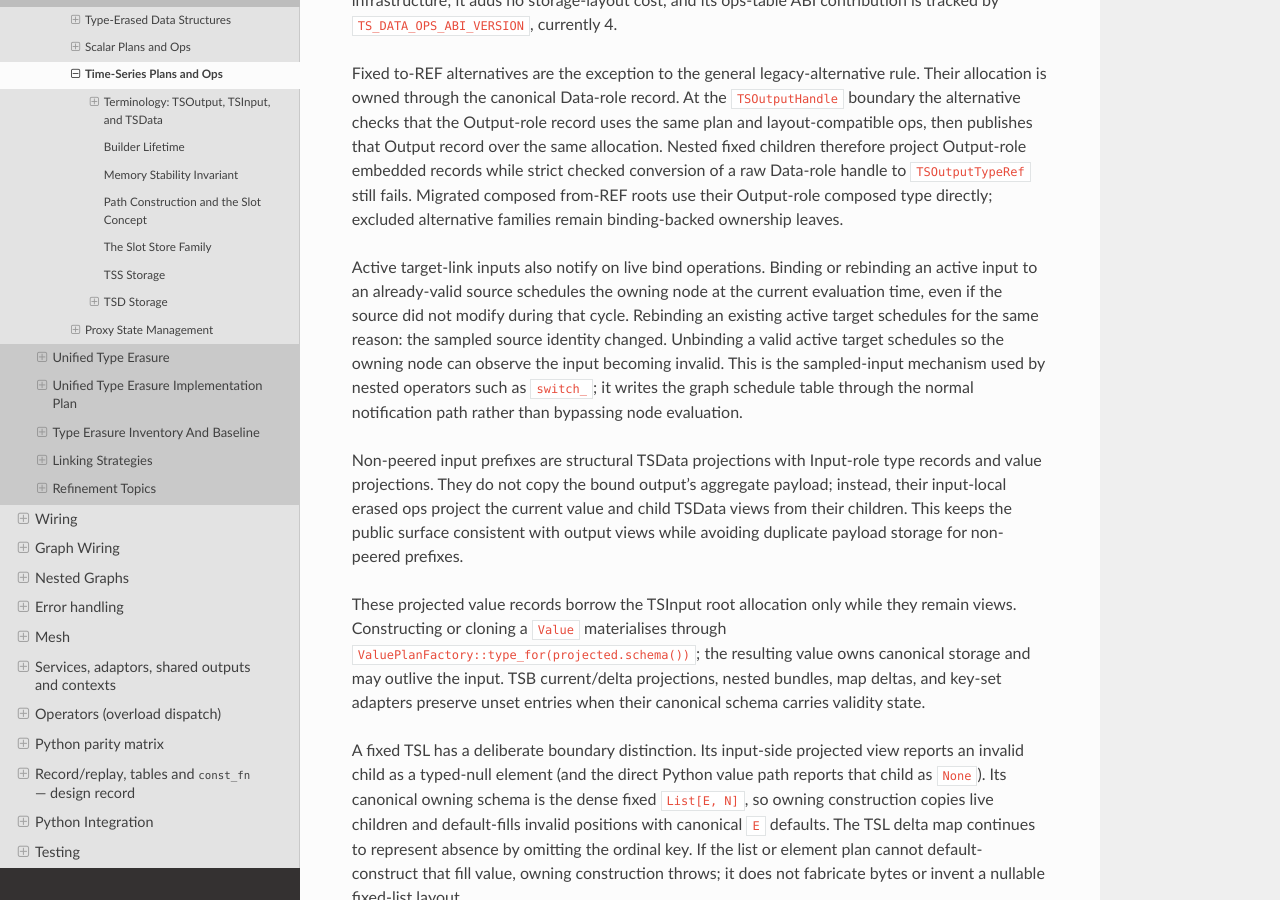
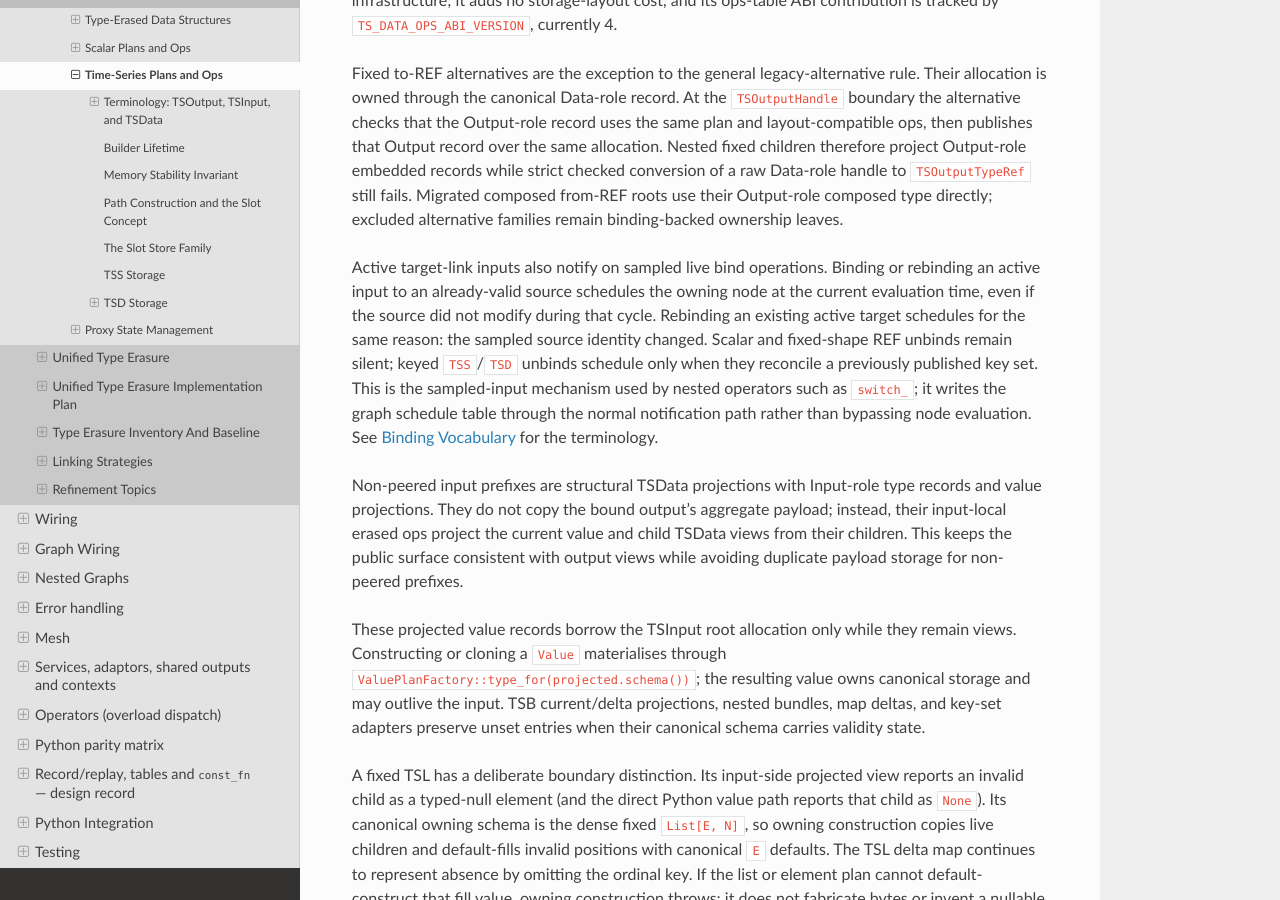
Before and after one commit to hhenson/hg_cpp, a Sphinx documentation site: the page built from docs/source/developer_guide/data_structures/plans_and_ops/time_series.rst, in a window 1280 px wide and 900 px high, scrolled down 8465 px. Built offline with Sphinx 7.4.7 and the Read the Docs theme 3.1.0, drawn with Linux system fonts in a browser that asks for light colours.

Commit message:
Document binding vocabulary

```diff
--- a/docs/source/developer_guide/data_structures.rst
+++ b/docs/source/developer_guide/data_structures.rst
@@ -4,6 +4,9 @@ Data Structures
 This page starts with the logical data structures used by the runtime. The goal is to name the layers and the elements that move through them before fixing the exact memory layout.
 
 The first implementation should keep these structures simple and explicit. Once the relationships are stable, each element can be refined into arena storage, packed arrays, intrusive handles, or type-specialized storage where that provides measurable value.
+
+The binding and scheduling terms reused by these chapters are defined in
+:doc:`binding_vocabulary`.
 
 The chapters below split the description by responsibility:
 
--- a/docs/source/developer_guide/data_structures/linking_strategies.rst
+++ b/docs/source/developer_guide/data_structures/linking_strategies.rst
@@ -1,5 +1,8 @@
 Linking Strategies
 ==================
+
+The terms structural, peered, sampled, active, and published follow the
+definitions in :doc:`../binding_vocabulary`.
 
 Time-series instances rarely operate in isolation. A node's input
 borrows another node's output; a ``REF`` value resolves into a target
--- a/docs/source/developer_guide/data_structures/plans_and_ops/time_series.rst
+++ b/docs/source/developer_guide/data_structures/plans_and_ops/time_series.rst
@@ -459,15 +459,16 @@ embedded records while strict checked conversion of a raw Data-role handle to
 Output-role composed type directly; excluded alternative families remain
 binding-backed ownership leaves.
 
-Active target-link inputs also notify on live bind operations. Binding
-or rebinding an active input to an already-valid source schedules the
-owning node at the current evaluation time, even if the source did not
-modify during that cycle. Rebinding an existing active target schedules
-for the same reason: the sampled source identity changed. Unbinding a
-valid active target schedules so the owning node can observe the input
-becoming invalid. This is the sampled-input mechanism used by nested
-operators such as ``switch_``; it writes the graph schedule table through
-the normal notification path rather than bypassing node evaluation.
+Active target-link inputs also notify on sampled live bind operations. Binding
+or rebinding an active input to an already-valid source schedules the owning
+node at the current evaluation time, even if the source did not modify during
+that cycle. Rebinding an existing active target schedules for the same reason:
+the sampled source identity changed. Scalar and fixed-shape REF unbinds remain
+silent; keyed ``TSS``/``TSD`` unbinds schedule only when they reconcile a
+previously published key set. This is the sampled-input mechanism used by
+nested operators such as ``switch_``; it writes the graph schedule table
+through the normal notification path rather than bypassing node evaluation.
+See :doc:`../../binding_vocabulary` for the terminology.
 
 Non-peered input prefixes are structural TSData projections with Input-role
 type records and value projections. They do not copy the bound output's
--- a/docs/source/developer_guide/index.rst
+++ b/docs/source/developer_guide/index.rst
@@ -11,6 +11,7 @@ The developer guide describes the internal design of the C++ implementation. The
    documentation_conventions
    roadmap
    architecture
+   binding_vocabulary
    data_structures
    wiring
    graph_wiring
```
Also changed, not shown: docs/source/developer_guide/binding_vocabulary.rst (added, +147 -0 lines).
